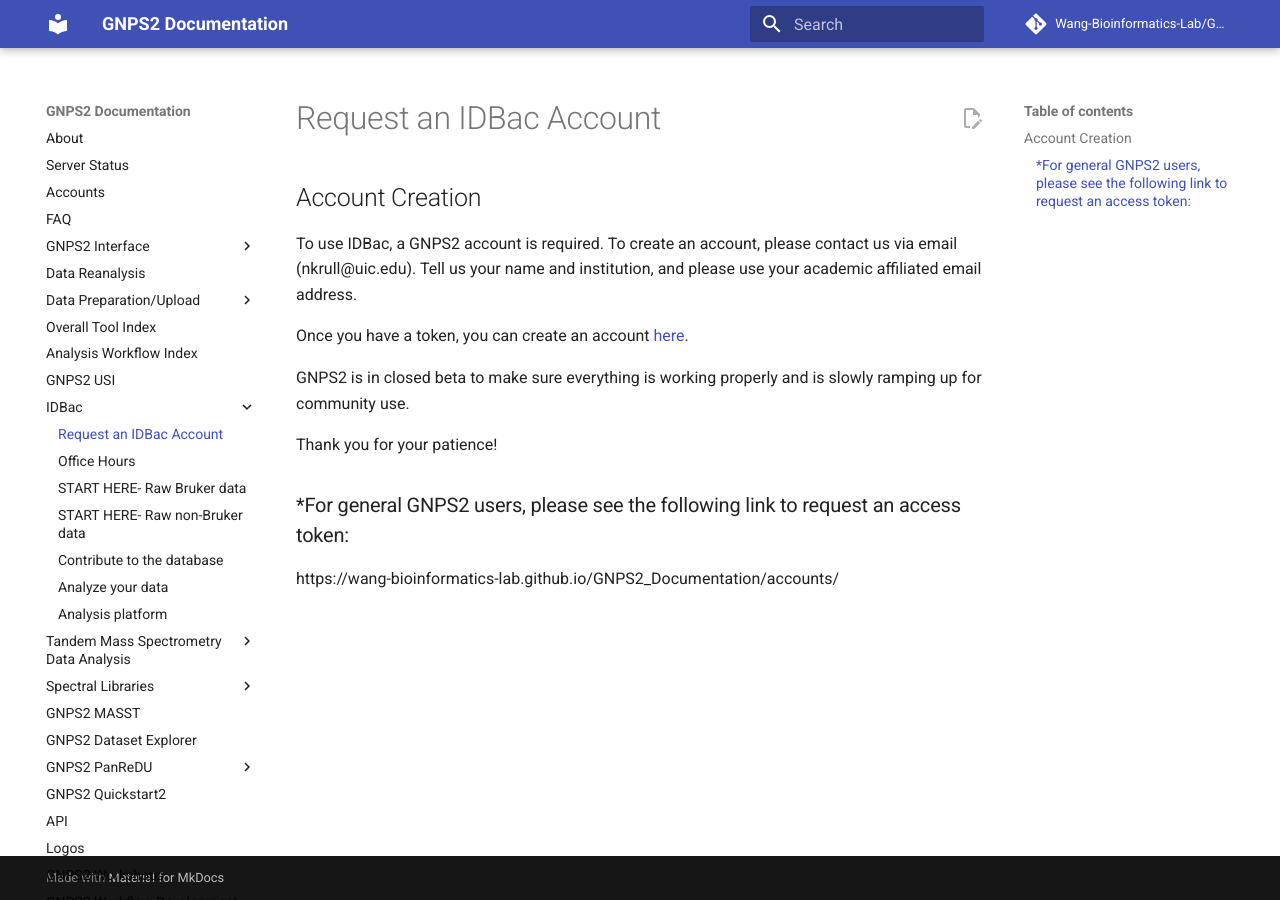
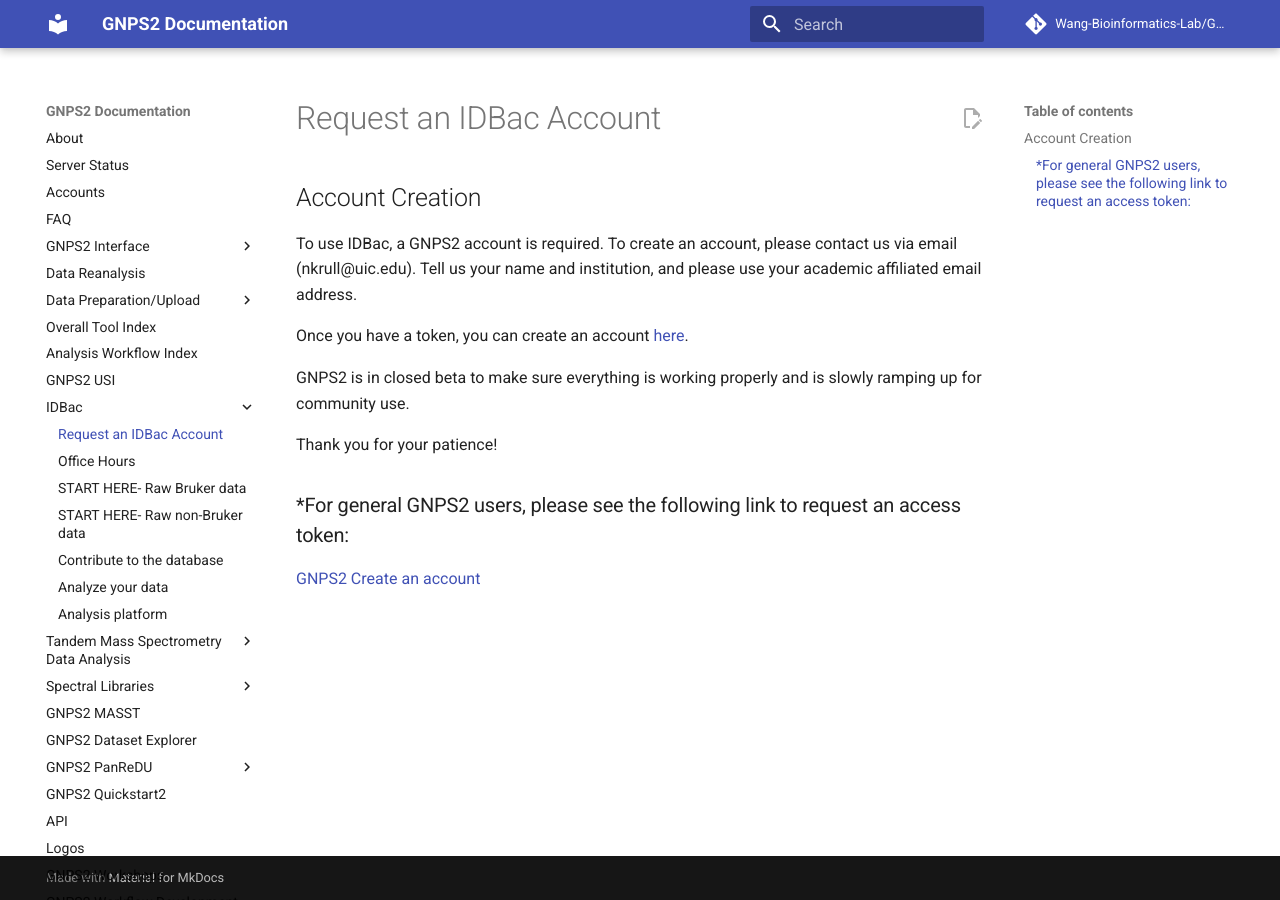
Before and after one commit to Wang-Bioinformatics-Lab/GNPS2_Documentation, an MkDocs documentation site: the page built from docs/idbac-request-an-account.md, in a window 1280 px wide. Built offline with MkDocs 1.6.1 and Material for MkDocs 9.7.7, drawn with Linux system fonts in a browser that asks for light colours; comment, search, counter and statistics services are not loaded.

Commit message:
Update idbac-request-an-account.md

```diff
--- a/docs/idbac-request-an-account.md
+++ b/docs/idbac-request-an-account.md
@@ -10,4 +10,4 @@
 
 
 ### *For general GNPS2 users, please see the following link to request an access token:
-https://wang-bioinformatics-lab.github.io/GNPS2_Documentation/accounts/
+[GNPS2 Create an account](https://wang-bioinformatics-lab.github.io/GNPS2_Documentation/accounts/)
```
